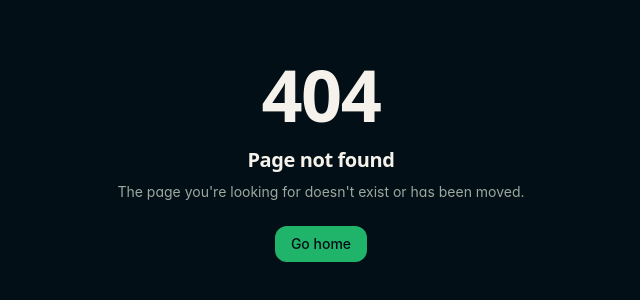
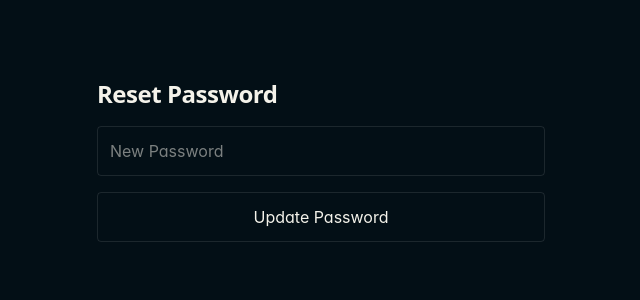
Before and after one commit to Ihsan-Paloli/MADAD-DHIU, a React (Vite) app: page /reset-password in a window 1280 px wide. Before the commit this address had no page. Shown: the part 240-540 px from the top of the page, without its empty margins (319-959 px from the left). Built offline with nearby package versions, Linux system fonts and the light colour scheme.

Commit message:
added reset-password

```diff
--- a/src/App.tsx
+++ b/src/App.tsx
@@ -1,4 +1,5 @@
 import { Routes, Route, Link, useLocation } from "react-router-dom";
+import ResetPassword from "@/routes/reset-password";
 import { useEffect } from "react";
 import Home from "./routes/index";
 import About from "./routes/about";
@@ -74,6 +75,7 @@ export function App() {
         <Route path="/stationery" element={<Stationery />} />
         <Route path="/wings" element={<WingsIndex />} />
         <Route path="/wings/:slug" element={<WingSlug />} />
+        <Route path="/reset-password" element={<ResetPassword />} />
         <Route path="*" element={<NotFound />} />
       </Routes>
     </>
--- /dev/null
+++ b/src/routes/reset-password.tsx
@@ -0,0 +1,59 @@
+import { useState } from "react";
+import { supabase } from "@/integrations/supabase/client";
+
+export default function ResetPassword() {
+  const [password, setPassword] = useState("");
+  const [loading, setLoading] = useState(false);
+  const [message, setMessage] = useState("");
+
+  const handleSubmit = async (e: React.FormEvent) => {
+    e.preventDefault();
+
+    setLoading(true);
+
+    const { error } = await supabase.auth.updateUser({
+      password,
+    });
+
+    setLoading(false);
+
+    if (error) {
+      setMessage(error.message);
+      return;
+    }
+
+    setMessage("Password updated successfully!");
+  };
+
+  return (
+    <div className="min-h-screen flex items-center justify-center p-6">
+      <form
+        onSubmit={handleSubmit}
+        className="w-full max-w-md space-y-4"
+      >
+        <h1 className="text-2xl font-bold">Reset Password</h1>
+
+        <input
+          type="password"
+          placeholder="New Password"
+          value={password}
+          onChange={(e) => setPassword(e.target.value)}
+          className="w-full border rounded p-3"
+          required
+        />
+
+        <button
+          type="submit"
+          disabled={loading}
+          className="w-full border rounded p-3"
+        >
+          {loading ? "Updating..." : "Update Password"}
+        </button>
+
+        {message && (
+          <p>{message}</p>
+        )}
+      </form>
+    </div>
+  );
+}
```
